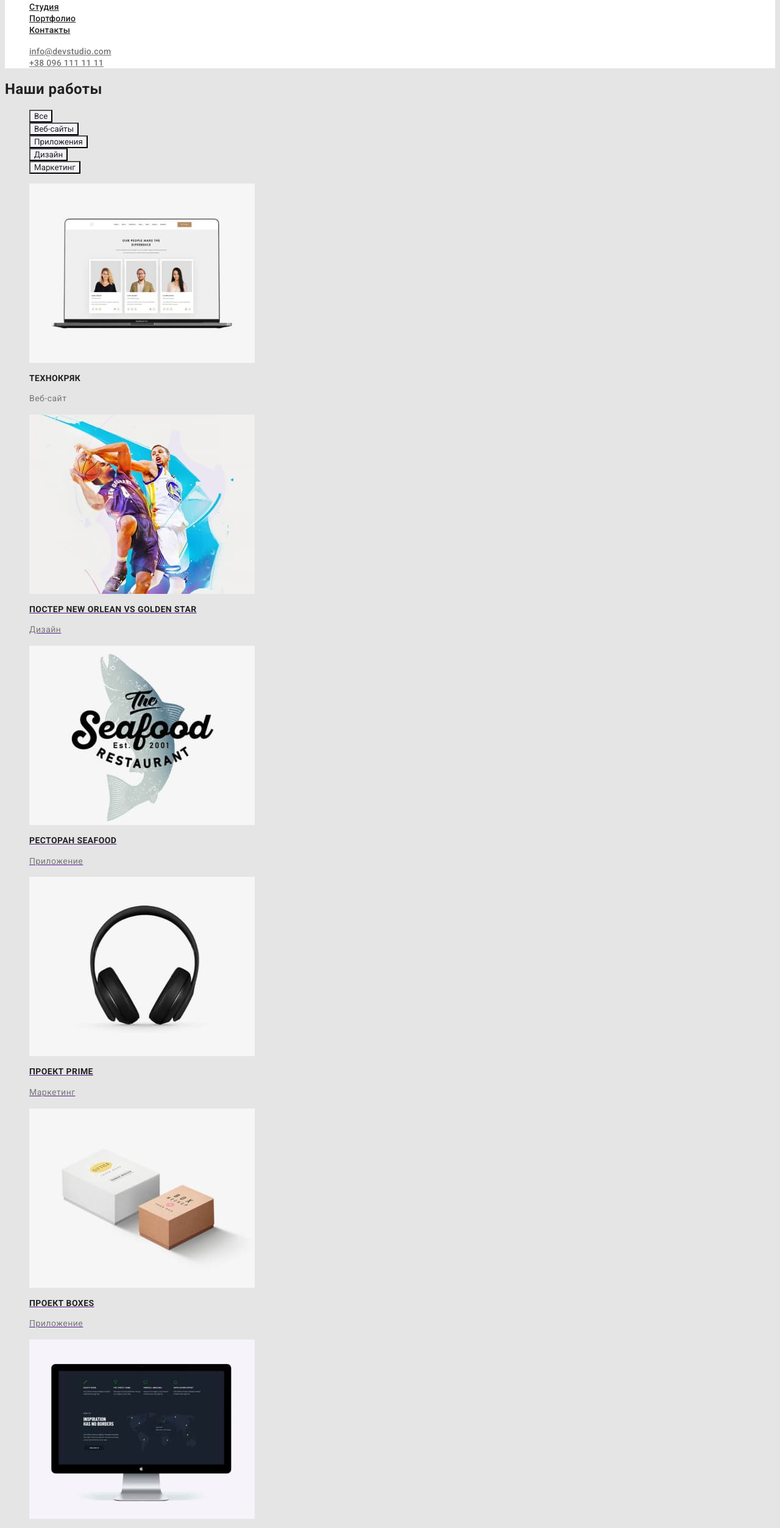
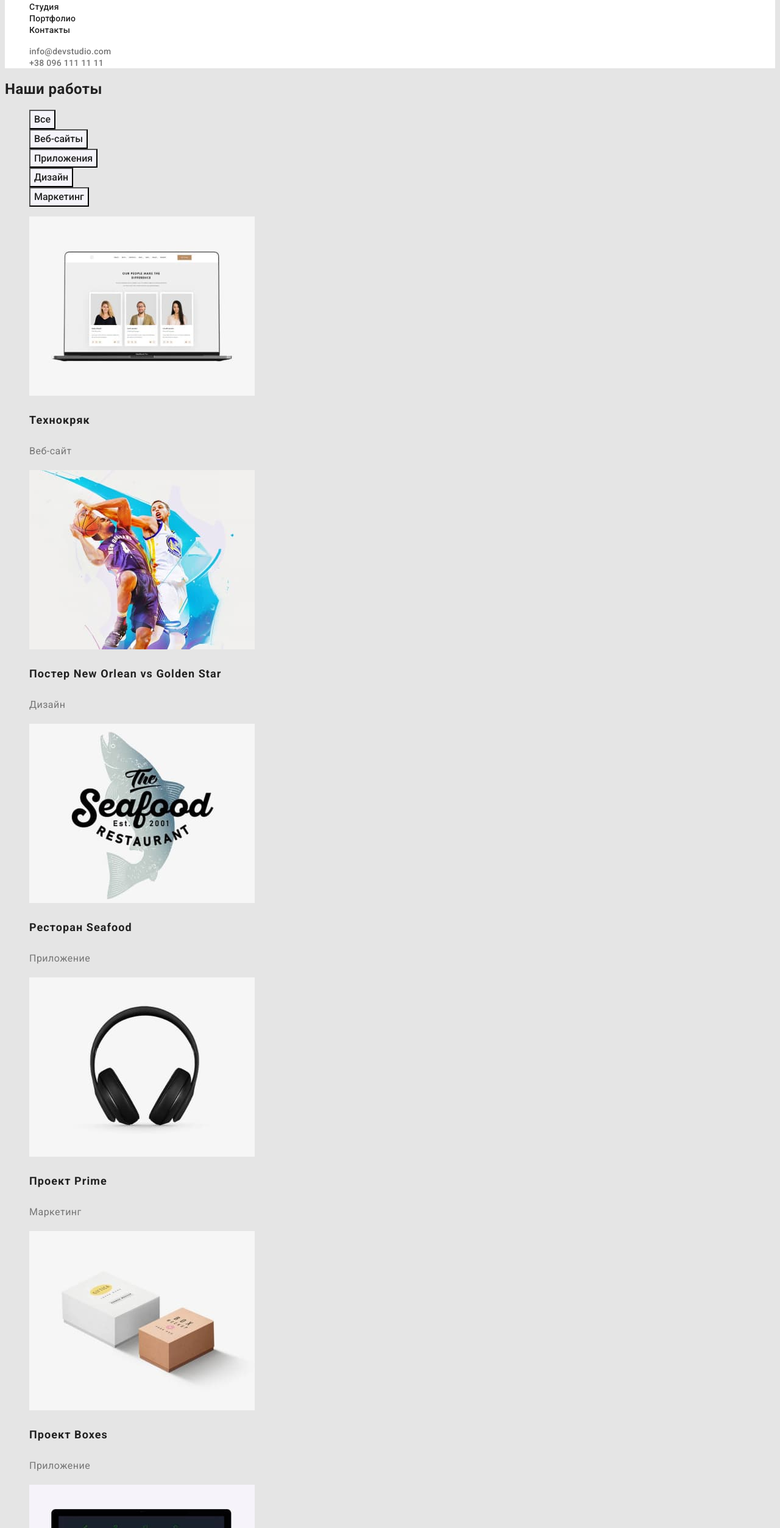
Before and after one commit to Cocokringle/goit-markup-hw-02, a plain HTML site: page portfolio.html in a window 1280 px wide. Shown: the part 54-2560 px from the top of the page at 61% size. Drawn offline with Linux system fonts and the light colour scheme.

Commit message:
добавляет шрифты странице портфолио

```diff
--- a/css/styles.css
+++ b/css/styles.css
@@ -35,6 +35,7 @@ ul {
 /* Логотип */
 .logo {
   color: #000000;
+  text-decoration: none;
 
   font-family: Raleway, sans-serif;
   font-size: 26px;
@@ -42,6 +43,7 @@ ul {
 }
 .logo-white {
   color: #ffffff;
+  text-decoration: none;
 
   font-family: Raleway, sans-serif;
   font-size: 26px;
@@ -53,6 +55,7 @@ ul {
 /* Блок навигации */
 .site-nav .link {
   color: var(--primary-text-color);
+  text-decoration: none;
 
   font-weight: 500;
   font-size: 14px;
@@ -65,6 +68,7 @@ ul {
 }
 .link-nav {
   color: var(--secondary-text-color);
+  text-decoration: none;
 
   font-weight: 500;
   font-size: 14px;
@@ -105,7 +109,6 @@ ul {
 
   font-size: 14px;
   line-height: 1.1;
-  letter-spacing: 0.03em;
   text-transform: uppercase;
 }
 .text {
@@ -126,6 +129,7 @@ ul {
   text-align: center;
 }
 .text-position {
+  color: var(--secondary-text-color);
   font-size: 16px;
   line-height: 1.2;
   text-align: center;
@@ -139,14 +143,15 @@ ul {
 
   font-style: normal;
   font-size: 14px;
-  line-height: 1.7;
+  line-height: 1.71;
 }
 .address-link {
   color: rgba(255, 255, 255, 0.6);
+  text-decoration: none;
 
   font-style: normal;
   font-size: 14px;
-  line-height: 1.7;
+  line-height: 1.71;
 }
 .footer-links .address-link:focus,
 .footer-links .address-link:hover {
@@ -157,10 +162,32 @@ ul {
   background-color: var(--secondary-fon-color);
   color: var(--primary-text-color);
   cursor: pointer;
+
   font-family: inherit;
+  font-weight: 500;
+  font-size: 16px;
+  line-height: 1.62;
+  text-align: center;
 }
 .filter-list .filter-btn:focus,
 .filter-list .filter-btn:hover {
   background-color: var(--accent-color);
   color: var(--primary-white-color);
 }
+.text-title-works {
+  color: var(--primary-text-color);
+
+  font-weight: 700;
+  font-size: 18px;
+  line-height: 2;
+  letter-spacing: 0.06em;
+}
+.text-works {
+  color: var(--secondary-text-color);
+
+  font-size: 16px;
+  line-height: 1.87;
+}
+.filter-link {
+  text-decoration: none;
+}
--- a/portfolio.html
+++ b/portfolio.html
@@ -45,72 +45,74 @@
             <!--Все элементы фильтра-->
             <ul class="filter-elements">
                 <li class="filter-element">
-                    <a href=""></a>
-                    <img src="./images/technocryk.jpg" alt="Технокряк" width="370" height="294">
-                    <h3 class="text-title">Технокряк</h3>
-                    <p class="text">Веб-сайт</p>
-                </li>
-                <li class="filter-element">
-                    <a href="">
-                        <img src="./images/orlean-vs-golden-star.jpg" alt="Постер New Orlean vs Golden Star" width="370" height="294">
-                        <h3 class="text-title">Постер New Orlean vs Golden Star</h3>
-                        <p class="text">Дизайн</p>
+                    <a href="" class="filter-link">
+                        <img src="./images/technocryk.jpg" alt="Технокряк" width="370" height="294">
+                        <h3 class="text-title-works">Технокряк</h3>
+                        <p class="text-works">Веб-сайт</p>
                     </a>
 
                 </li>
                 <li class="filter-element">
-                    <a href="">
-                        <img src="./images/seafood.jpg" alt="Ресторан Seafood" width="370" height="294">
-                        <h3 class="text-title">Ресторан Seafood</h3>
-                        <p class="text">Приложение</p>
+                    <a href="" class="filter-link">
+                        <img src="./images/orlean-vs-golden-star.jpg" alt="Постер New Orlean vs Golden Star" width="370" height="294">
+                        <h3 class="text-title-works">Постер New Orlean vs Golden Star</h3>
+                        <p class="text-works">Дизайн</p>
                     </a>
 
                 </li>
                 <li class="filter-element">
-                    <a href="">
-                        <img src="./images/prime.jpg" alt="Проект Prime" width="370" height="294">
-                        <h3 class="text-title">Проект Prime</h3>
-                        <p class="text">Маркетинг</p>
+                    <a href="" class="filter-link">
+                        <img src="./images/seafood.jpg" alt="Ресторан Seafood" width="370" height="294">
+                        <h3 class="text-title-works">Ресторан Seafood</h3>
+                        <p class="text-works">Приложение</p>
                     </a>
 
                 </li>
                 <li class="filter-element">
-                    <a href="">
-                        <img src="./images/boxes.jpg" alt="Проект Boxes" width="370" height="294">
-                        <h3 class="text-title">Проект Boxes</h3>
-                        <p class="text">Приложение</p>
+                    <a href="" class="filter-link">
+                        <img src="./images/prime.jpg" alt="Проект Prime" width="370" height="294">
+                        <h3 class="text-title-works">Проект Prime</h3>
+                        <p class="text-works">Маркетинг</p>
                     </a>
 
                 </li>
                 <li class="filter-element">
-                    <a href="">
-                        <img src="./images/inspiration-has-no-borders.jpg" alt="Inspiration has no Borders" width="370" height="294">
-                        <h3 class="text-title">Inspiration has no Borders</h3>
-                        <p class="text">Веб-сайт</p>
+                    <a href="" class="filter-link">
+                        <img src="./images/boxes.jpg" alt="Проект Boxes" width="370" height="294">
+                        <h3 class="text-title-works">Проект Boxes</h3>
+                        <p class="text-works">Приложение</p>
                     </a>
 
                 </li>
                 <li class="filter-element">
-                    <a href="">
-                        <img src="./images/limited-edition.jpg" alt="Издание Limited Edition" width="370" height="294">
-                        <h3 class="text-title">Издание Limited Edition</h3>
-                        <p class="text">Дизайн</p>
+                    <a href="" class="filter-link">
+                        <img src="./images/inspiration-has-no-borders.jpg" alt="Inspiration has no Borders" width="370" height="294">
+                        <h3 class="text-title-works">Inspiration has no Borders</h3>
+                        <p class="text-works">Веб-сайт</p>
                     </a>
 
                 </li>
                 <li class="filter-element">
-                    <a href="">
-                        <img src="./images/lab.jpg" alt="Проект LAB" width="370" height="294">
-                        <h3 class="text-title">Проект LAB</h3>
-                        <p class="text">Маркетинг</p>
+                    <a href="" class="filter-link">
+                        <img src="./images/limited-edition.jpg" alt="Издание Limited Edition" width="370" height="294">
+                        <h3 class="text-title-works">Издание Limited Edition</h3>
+                        <p class="text-works">Дизайн</p>
                     </a>
 
                 </li>
                 <li class="filter-element">
-                    <a href="">
+                    <a href="" class="filter-link">
+                        <img src="./images/lab.jpg" alt="Проект LAB" width="370" height="294">
+                        <h3 class="text-title-works">Проект LAB</h3>
+                        <p class="text-works">Маркетинг</p>
+                    </a>
+
+                </li>
+                <li class="filter-element">
+                    <a href="" class="filter-link">
                         <img src="./images/growing-business.jpg" alt="Growing Business" width="370" height="294">
-                        <h3 class="text-title">Growing Business</h3>
-                        <p class="text">Приложение</p>
+                        <h3 class="text-title-works">Growing Business</h3>
+                        <p class="text-works">Приложение</p>
                     </a>
 
                 </li>
```
Also changed, not shown: index.html (+2 -1 lines).
